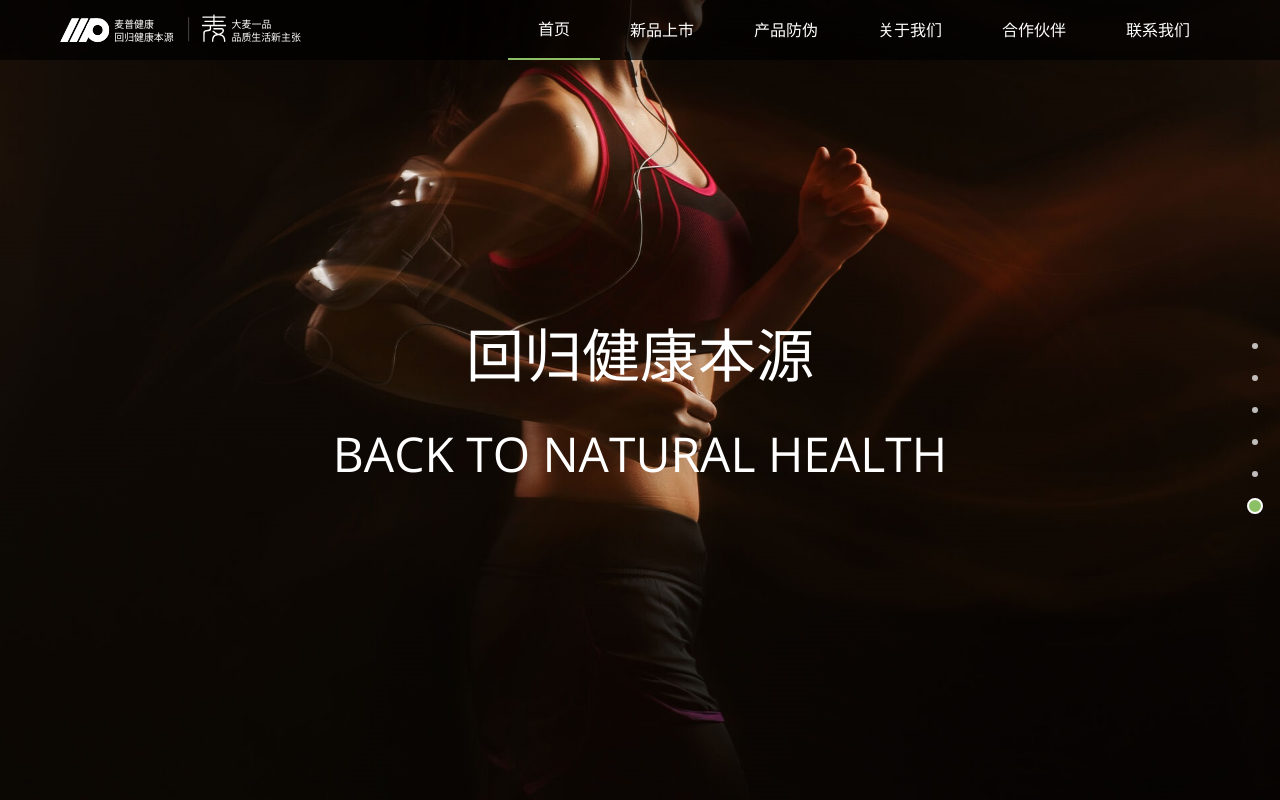
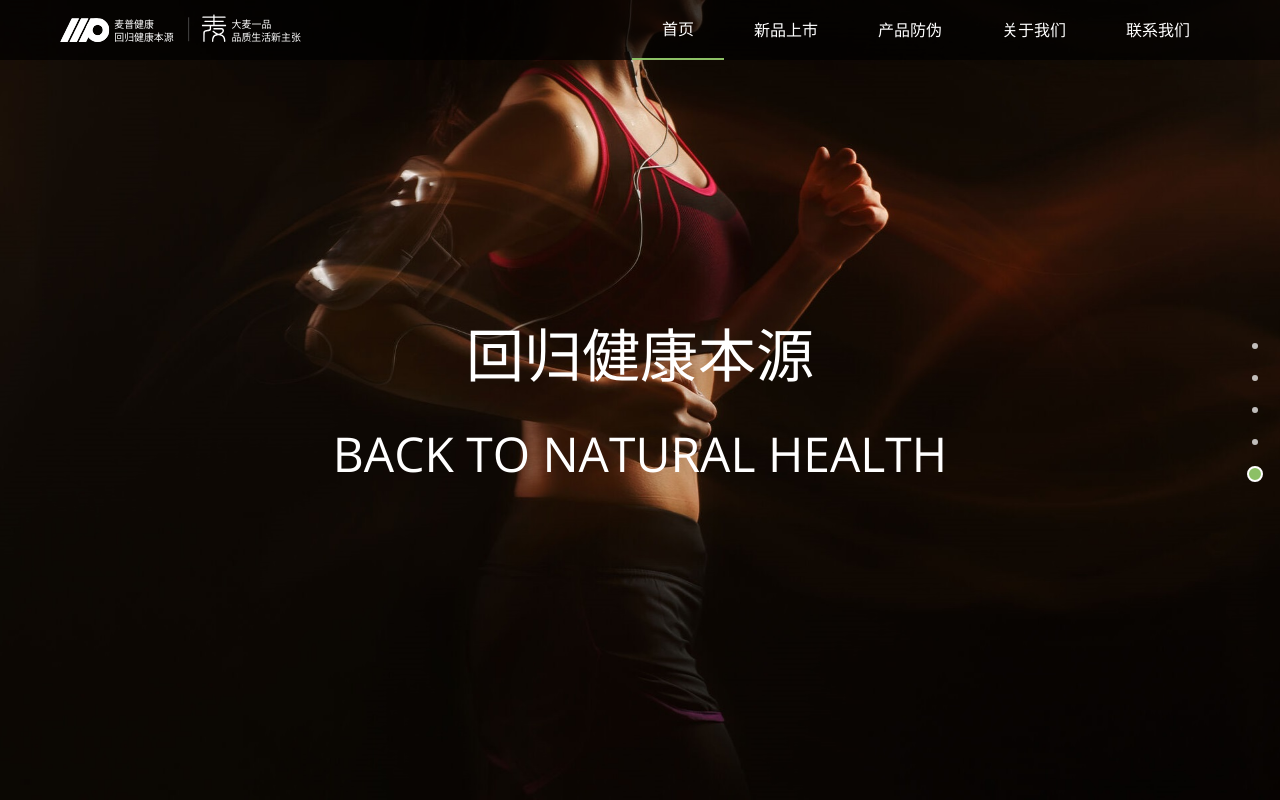
Before and after one commit to microkeephealth/microkeep.github.io, a plain HTML site: page index.html in a window 1280 px wide. Shown: the top 800 px of the page. Drawn offline with nearby package versions, Linux system fonts and the light colour scheme.

Commit message:
Update index.html

```diff
--- a/index.html
+++ b/index.html
@@ -31,7 +31,7 @@
 	<li class="nav-item"><a class="nav-link" href="#product"><span>Product</span></a></li>
 	<li class="nav-item"><a class="nav-link" href="#trace"><span>Trace</span></a></li>
 	<li class="nav-item"><a class="nav-link" href="#about-us"><span>About Us</span></a></li>
-	<li class="nav-item"><a class="nav-link" href="#partner"><span>Partner</span></a></li>
+	<!--<li class="nav-item"><a class="nav-link" href="#partner"><span>Partner</span></a></li>-->
 	<!--<li class="nav-item"><a class="nav-link" href="#news"><span>News</span></a></li>-->
 
 
@@ -80,14 +80,14 @@
 		  <i class="separator"></i>
 		</a>
 	</li>
-
+        <!--
 	  <li class="nav-menu middle">
 		<a href="#partner" class="clean-link"  id="#partner" onClick='doClose(this,"#partner");'>
 			合作伙伴
 		  <i class="separator"></i>
 		</a>
 	</li>
-
+        -->
 
 
 
@@ -360,7 +360,7 @@
 			</div>
 		</div>
 	</div>
-
+<!--
 <div class="partner" id="partner">
 	<div class="container">
 		<div class="row">
@@ -417,8 +417,8 @@
 
 	</div>
 </div>
-
-<!--x
+-->
+<!--
 <div class="projects-content" id="news">
 <div class="container">
 	<div class="row">
```
